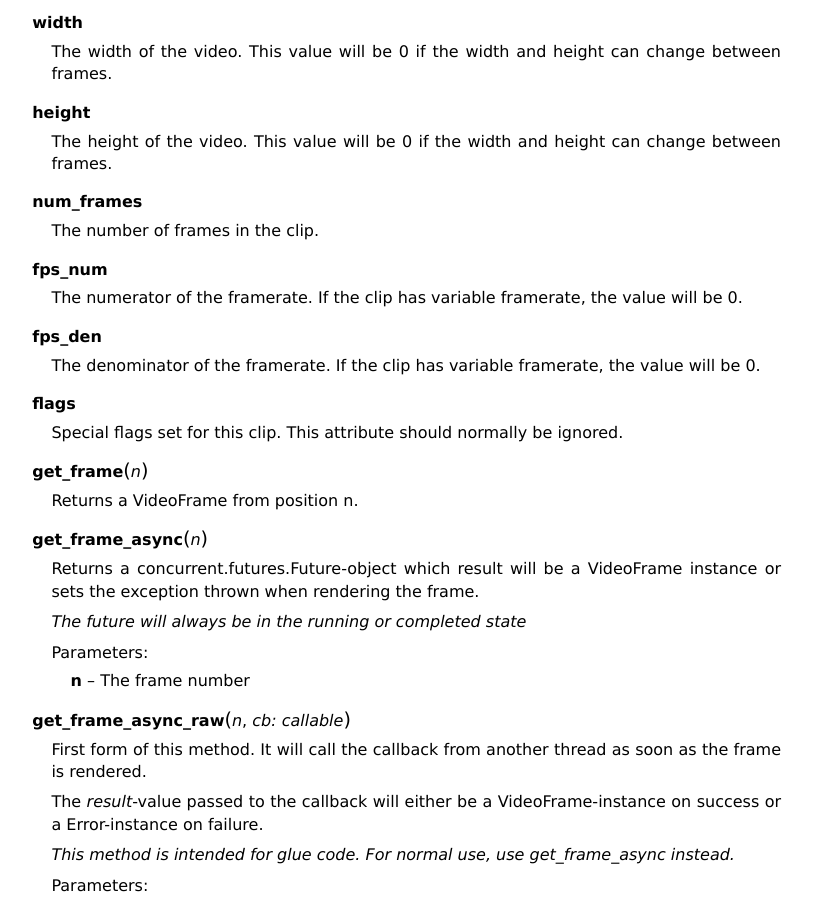
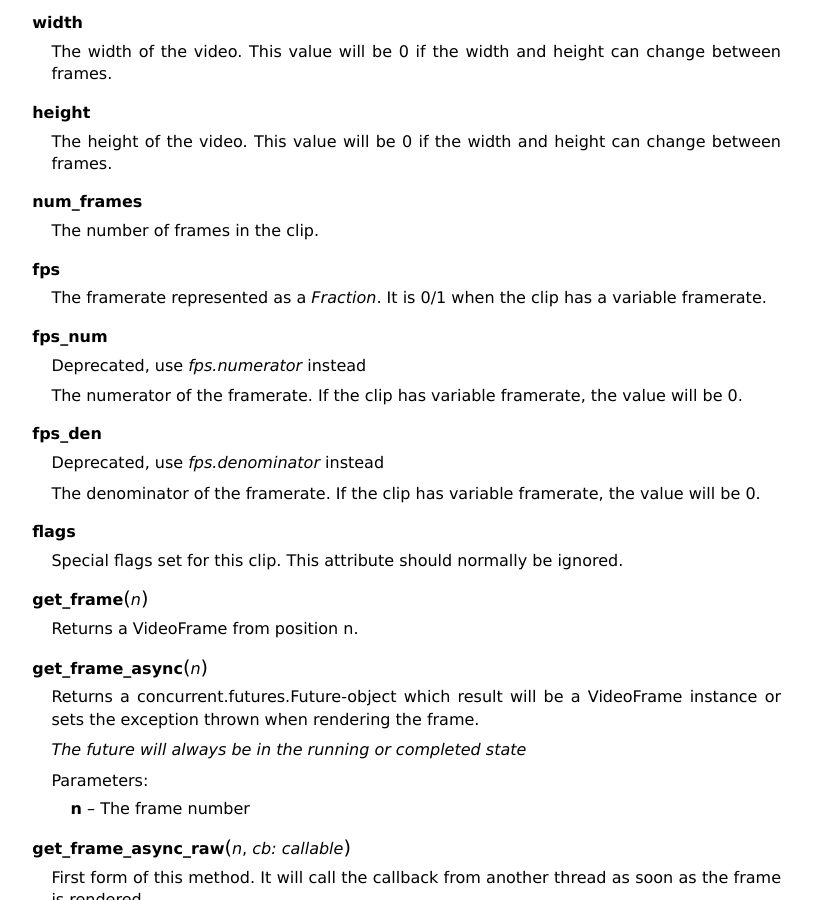
Before and after one commit to vapoursynth/vapoursynth, a Sphinx documentation site: the page built from doc/pythonreference.rst, in a window 1280 px wide and 900 px high, scrolled down 4817 px. Shown: the whole window, without its empty margins (67-880 px from the left). Built offline with Sphinx 7.4.7, drawn with Linux system fonts in a browser that asks for light colours; formulas are drawn with MathJax 3.

Commit message:
Document fps stuff

```diff
--- a/doc/pythonreference.rst
+++ b/doc/pythonreference.rst
@@ -274,12 +274,21 @@ Classes and Functions
 
       The number of frames in the clip.
 
+   .. py:attribute:: fps
+
+      The framerate represented as a *Fraction*. It is 0/1 when the clip has a variable
+      framerate.
+
    .. py:attribute:: fps_num
+
+      Deprecated, use *fps.numerator* instead
 
       The numerator of the framerate. If the clip has variable framerate, the
       value will be 0.
 
    .. py:attribute:: fps_den
+
+      Deprecated, use *fps.denominator* instead
 
       The denominator of the framerate. If the clip has variable framerate, the
       value will be 0.
```
